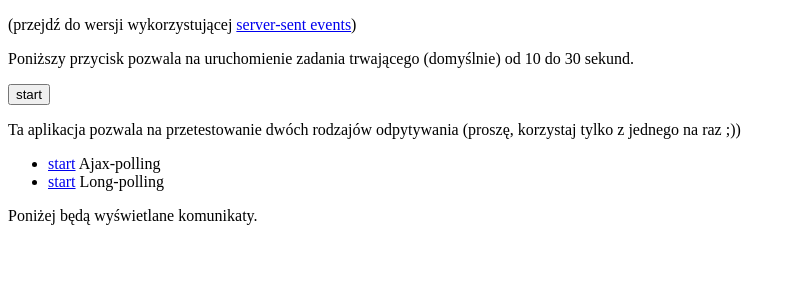
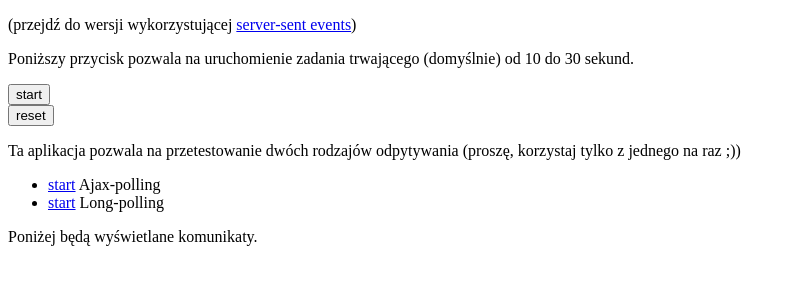
Before and after one commit to bchaber/1di1541, a Flask app: page / in a window 1280 px wide. Shown: the top 300 px of the page, without its empty margins (0-795 px from the left). Run offline with Flask 2, Linux system fonts and the light colour scheme.

Commit message:
Add a button to reset the job

```diff
--- a/W5/polling.py
+++ b/W5/polling.py
@@ -82,7 +82,7 @@ def check():
 
   return "Unknown mode " + mode, 400
 
-@app.route("/reset")
+@app.route("/reset", methods=["POST"])
 def reset():
   db.set("progress", "??")
   db.set("status", "idle")
--- a/W5/static/main.js
+++ b/W5/static/main.js
@@ -40,11 +40,21 @@ async function check_with_long_polling(state, errors) {
 
 
 window.addEventListener("load", function() {
-  form = document.getElementById("form")
-  if (form) {
-    form.addEventListener("submit", function(event) {
+  start = document.getElementById("start")
+  if (start) {
+    start.addEventListener("submit", function(event) {
       event.preventDefault()
-      fetch(form.action, {method:"post"})
+      fetch(start.action, {method:"post"})
+      .then((response) => response.text())
+      .then((text) => console.info(text))
+    })
+  }
+
+  reset = document.getElementById("reset")
+  if (reset) {
+    reset.addEventListener("submit", function(event) {
+      event.preventDefault()
+      fetch(reset.action, {method:"post"})
       .then((response) => response.text())
       .then((text) => console.info(text))
     })
--- a/W5/templates/index.html
+++ b/W5/templates/index.html
@@ -9,9 +9,13 @@
     <p>(przejdź do wersji wykorzystującej <a href="/sse">server-sent events</a>)</p>
     <p>Poniższy przycisk pozwala na uruchomienie zadania trwającego (domyślnie) od 10 do 30 sekund.</p>
 
-    <form action="/job" id="form" method="post">
+    <form action="/job" id="start" method="post">
       <input type="hidden" value="10" name="workload"/>
       <input type="submit" value="start" name="start"/>
+    </form>
+
+    <form action="/reset" id="reset" method="post">
+      <input type="submit" value="reset" name="reset"/>
     </form>
 
     <p>Ta aplikacja pozwala na przetestowanie dwóch rodzajów odpytywania (proszę, korzystaj tylko z jednego na raz ;))</p>
--- a/W5/templates/sse.html
+++ b/W5/templates/sse.html
@@ -18,9 +18,13 @@
     <p>(przejdź do wersji wykorzystującej <a href="/">odpytywanie</a>)</p>
     <p>Poniższy przycisk pozwala na uruchomienie zadania trwającego (domyślnie) od 10 do 30 sekund.</p>
 
-    <form action="/job" id="form" method="post">
+    <form action="/job" id="start" method="post">
       <input type="hidden" value="10" name="workload"/>
       <input type="submit" value="start" name="start"/>
+    </form>
+
+    <form action="/reset" id="reset" method="post">
+      <input type="submit" value="reset" name="reset"/>
     </form>
 
      <p>Poniżej będą wyświetlane komunikaty.</p>
```
